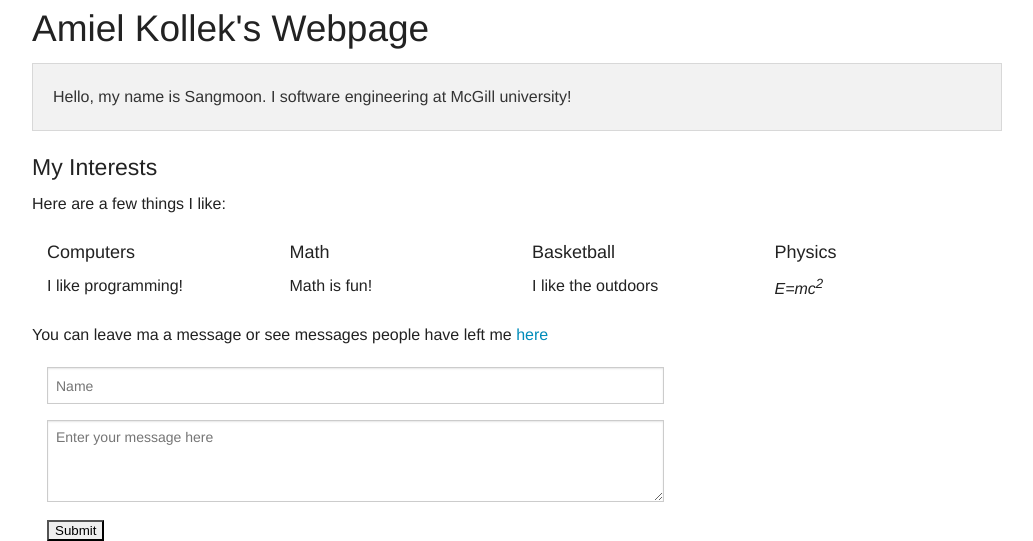
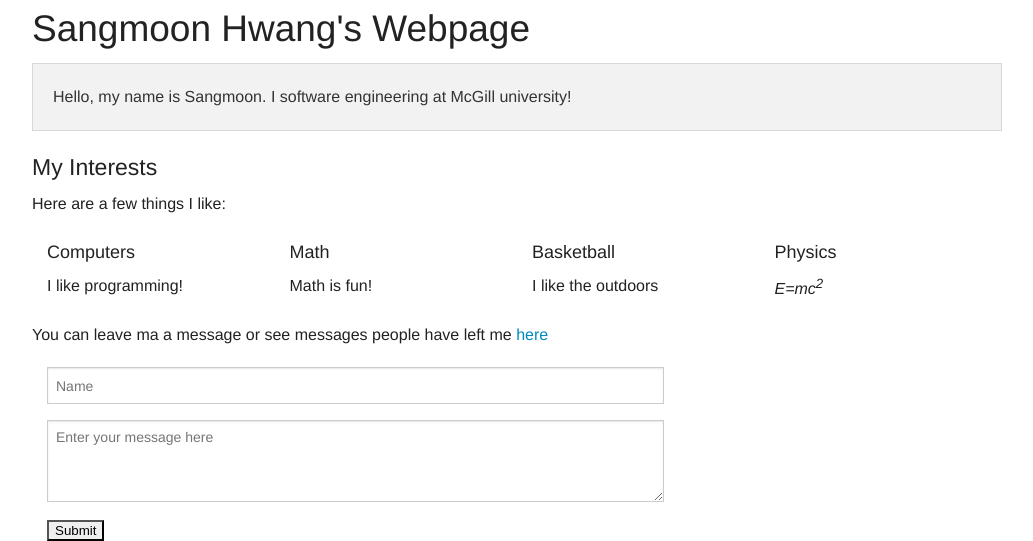
Before and after one commit to sangmoonhwang/webpractice, a Flask app: page / in a window 1280 px wide. Shown: the top 541 px of the page, without its empty margins (123-1156 px from the left). Run offline with Flask 2, Linux system fonts and the light colour scheme; parts of the project's set-up code (start-up, migrations or seed data) failed here and were passed over.

Commit message:
index.html changed to include my name

```diff
--- a/templates/index.html
+++ b/templates/index.html
@@ -5,7 +5,7 @@
 {% endblock %}
 
 {% block body %}
-<h2> Amiel Kollek's Webpage </h2>
+<h2> Sangmoon Hwang's Webpage </h2>
 
 <div class='panel'>
   <p>
```
